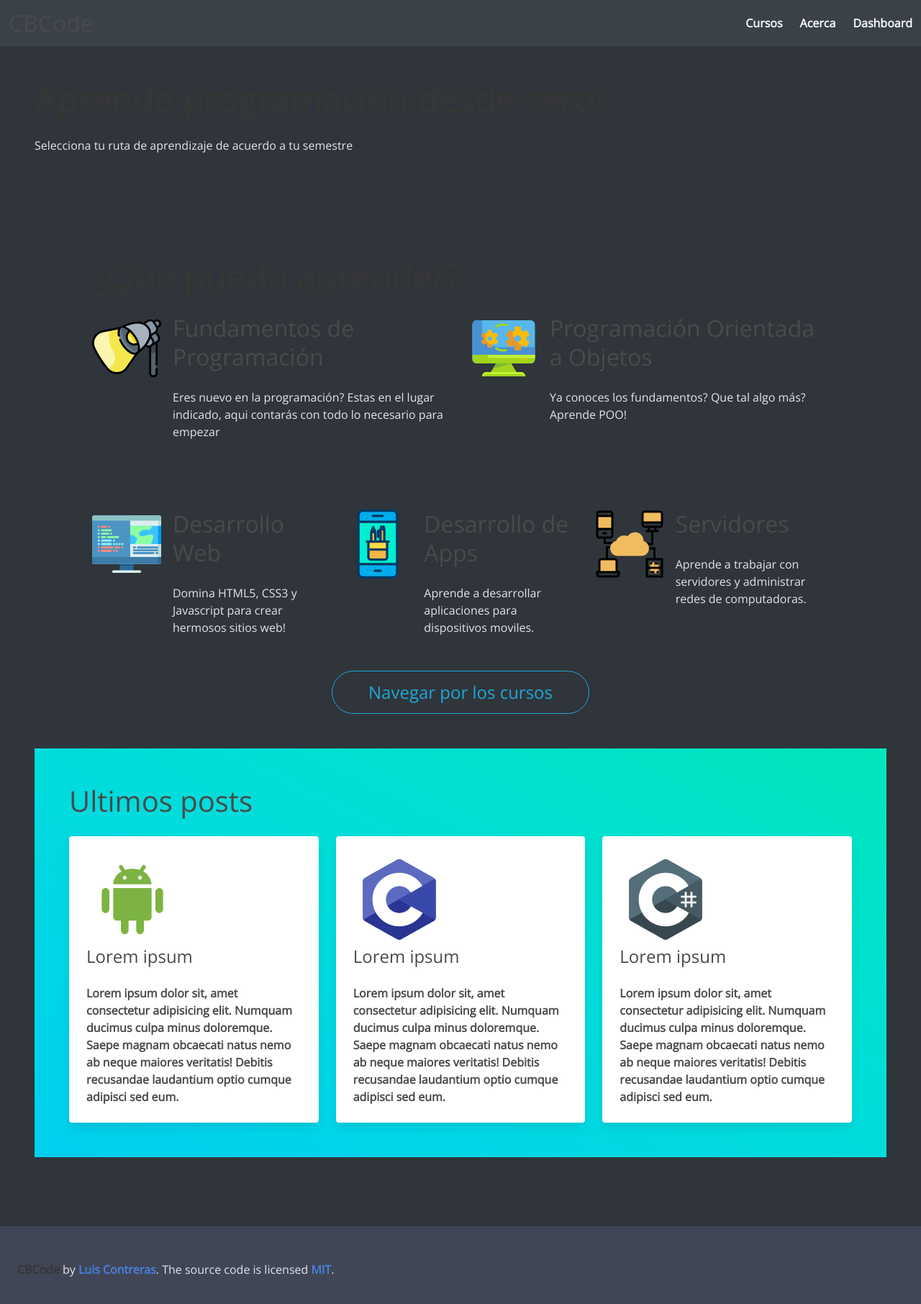
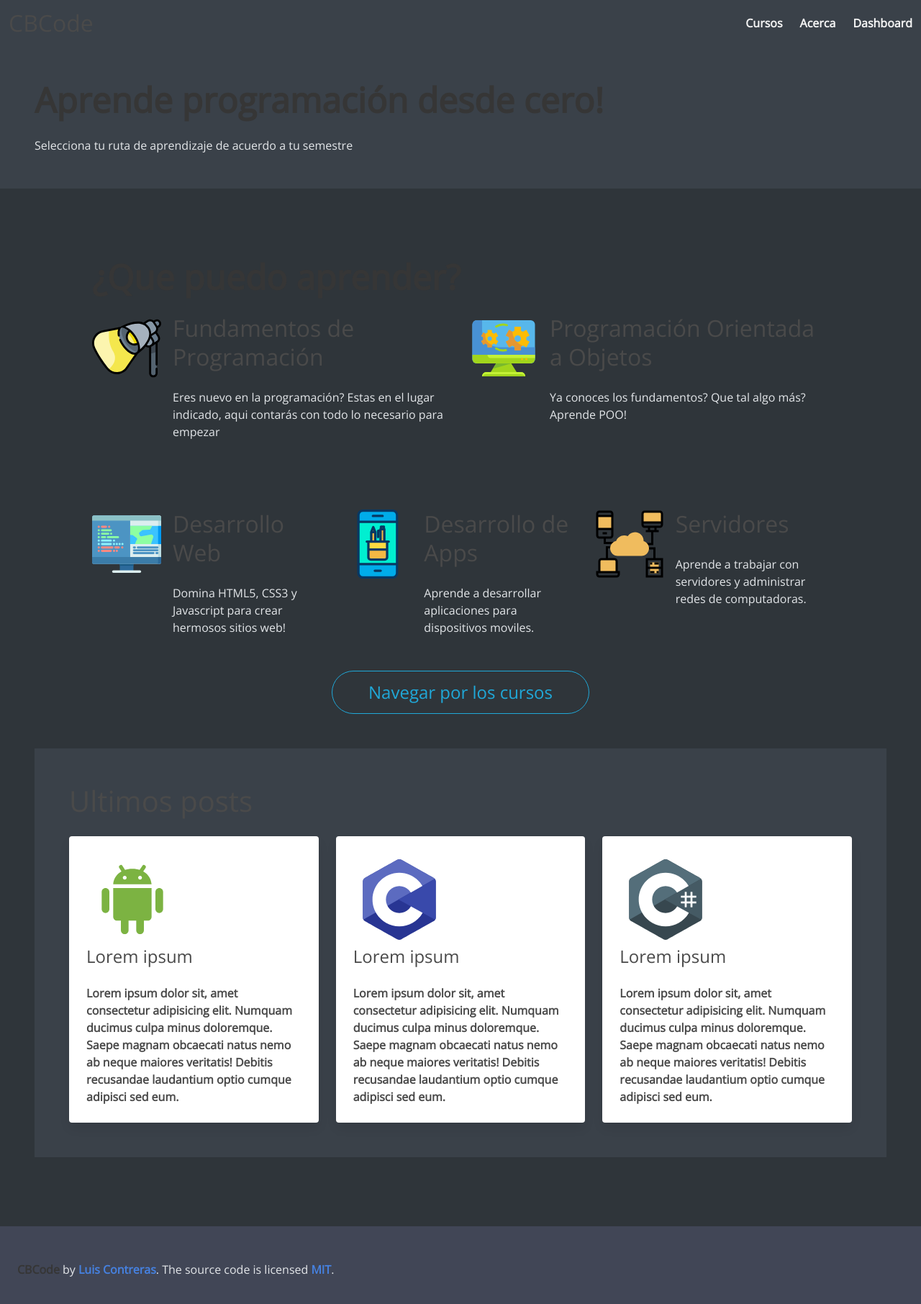
Before and after one commit to ellcontreras/abcode, a Vue app: page /#/ in a window 1280 px wide. Shown: the top 1812 px of the page at 72% size. Built offline with nearby package versions, Linux system fonts and the light colour scheme.

Commit message:
Update the backgrounds

```diff
--- a/src/components/dashboard/Menu.vue
+++ b/src/components/dashboard/Menu.vue
@@ -1,5 +1,5 @@
 <template>
-  <div class="hero is-primary">
+  <div class="hero background">
     <div class="hero-body">
       <figure class="image container is-128x128">
         <img
@@ -33,4 +33,7 @@
 .menu-label {
   color: whitesmoke !important;
 }
+a:hover {
+  color: white !important;
+}
 </style>
--- a/src/sass/styles.scss
+++ b/src/sass/styles.scss
@@ -32,19 +32,12 @@ $family-sans-serif: "Open Sans", sans-serif;
   margin-bottom: 1em;
 }
 
-.background-gradient {
+.background {
   background-color: #3a4149;
 }
 
-.background-gradient-secondary {
-  background-image: linear-gradient(
-    to right top,
-    #00cfee,
-    #00d6e7,
-    #00dcdc,
-    #00e1cd,
-    #00e5ba
-  );
+.background-secondary {
+  background-color: #3a4149;
 }
 
 a {
--- a/src/views/Courses.vue
+++ b/src/views/Courses.vue
@@ -1,6 +1,6 @@
 <template>
   <div>
-    <div class="hero background-gradient-secondary">
+    <div class="hero background-secondary">
       <div class="hero-body">
         <h1 class="title is-1 has-text-centered has-text-white">Todos los cursos</h1>
       </div>
--- a/src/views/Home.vue
+++ b/src/views/Home.vue
@@ -4,7 +4,7 @@
       <div class="container is-fluid">
         <div class="hero">
           <div class="hero-body">
-            <h1 class="title is-1 has-text-centered">¿Que puedo aprender?</h1>
+            <h1 class="title is-1 has-text-centered has-text-white">¿Que puedo aprender?</h1>
             <div class="columns">
               <div class="column">
                 <div class="media">
@@ -83,9 +83,9 @@
         <br>
       </div>
 
-      <div class="hero background-gradient-secondary">
+      <div class="hero background-secondary">
         <div class="hero-body">
-          <h2 class="subtitle is-2 has-text-centered">Ultimos posts</h2>
+          <h2 class="subtitle is-2 has-text-centered has-text-white">Ultimos posts</h2>
           <div class="columns">
             <div class="column">
               <router-link to="/">
```
